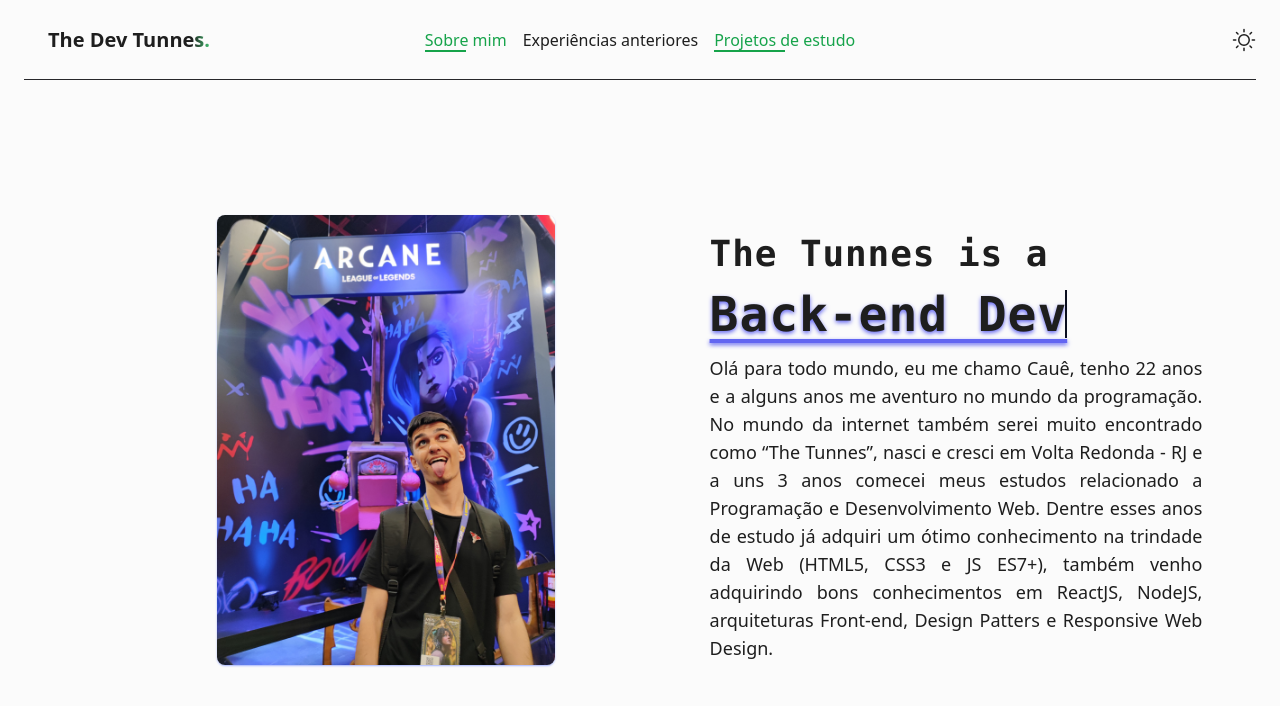
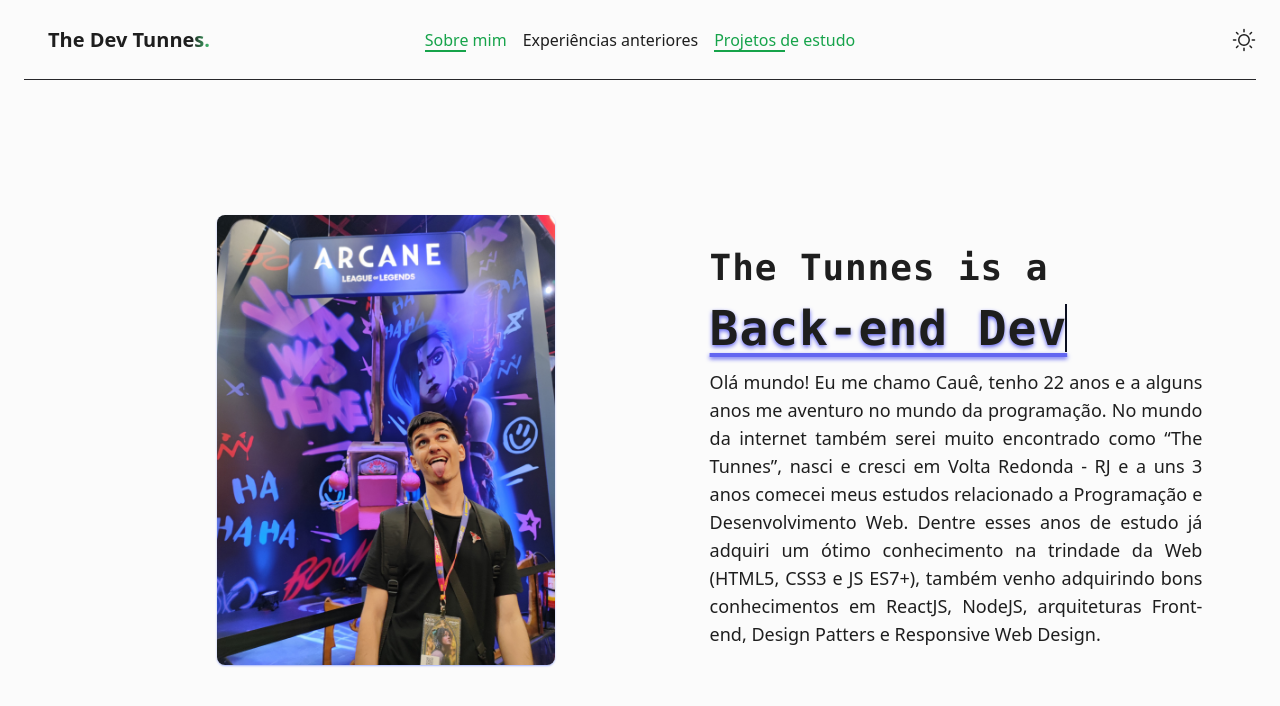
Before and after one commit to thetunnes/my-portfolio, a Next.js app: page / in a window 1280 px wide. Shown: the top 706 px of the page. Built offline with nearby package versions, Linux system fonts and the light colour scheme.

Commit message:
att: Change text Page Home

```diff
--- a/src/app/page.tsx
+++ b/src/app/page.tsx
@@ -13,7 +13,7 @@ export default function Home() {
       <div className="w-2/5 tall:w-full h-full flex flex-col justify-center gap-4">
         <MainText />
         <p className="text-lg text-justify">
-          Olá para todo mundo, eu me chamo Cauê, tenho 22 anos e a alguns anos
+          Olá mundo! Eu me chamo Cauê, tenho 22 anos e a alguns anos
           me aventuro no mundo da programação. No mundo da internet também serei
           muito encontrado como “The Tunnes”, nasci e cresci em Volta Redonda -
           RJ e a uns 3 anos comecei meus estudos relacionado a Programação e
```
